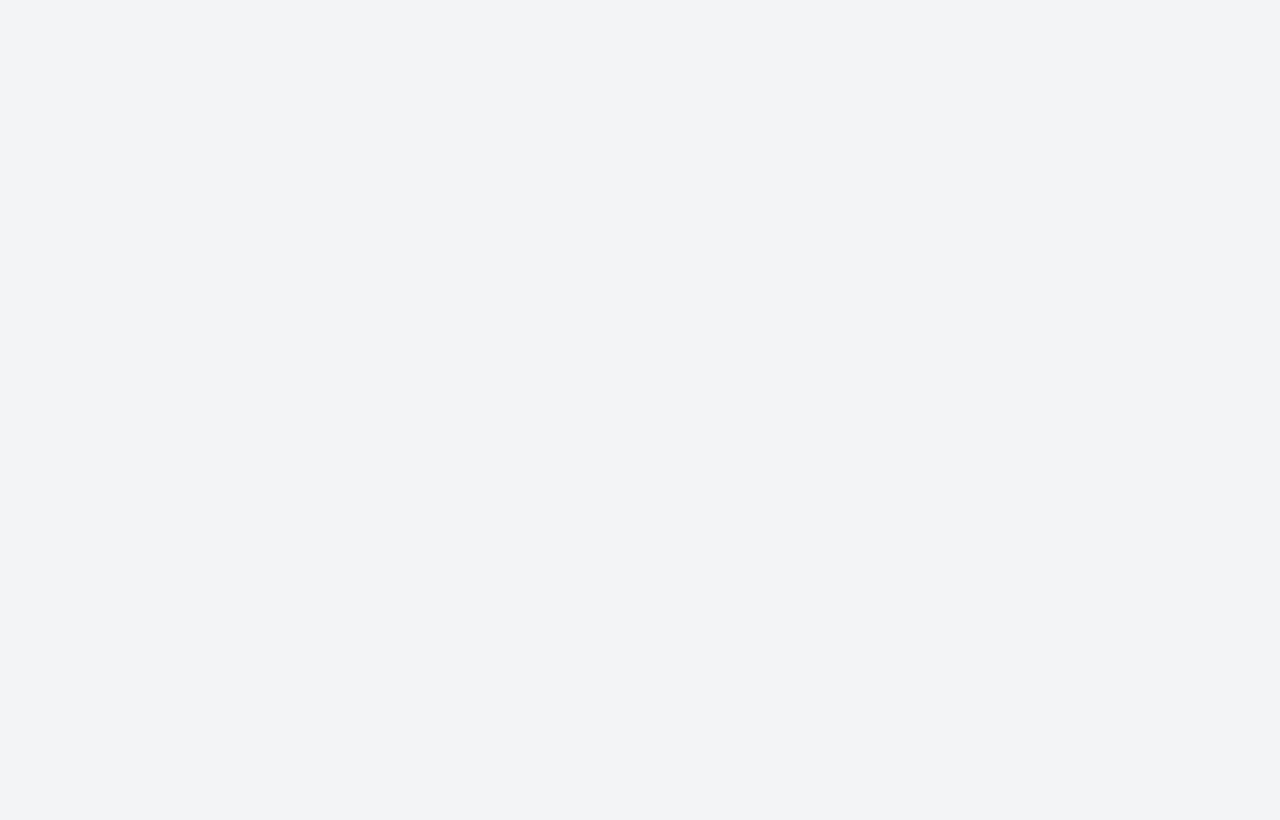
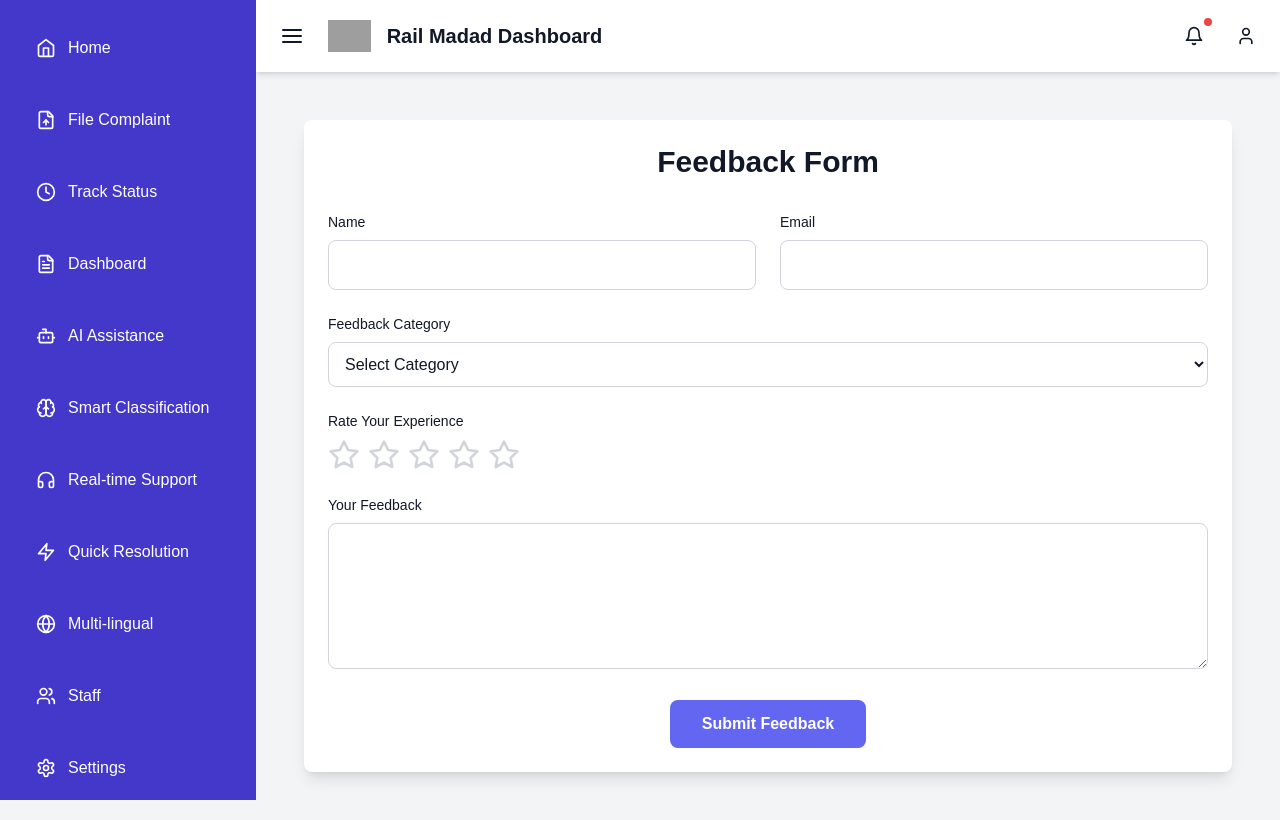
Before and after one commit to Manoj-Krishna-Chandragiri/Rail-Madad-Grievance-System, a React (Vite) app in the folder frontend/: page /feedback-form in a window 1280 px wide. Before the commit this address had no page. Built offline with nearby package versions, Linux system fonts and the light colour scheme; sample sign-in values are in the browser's storage; grey boxes are pictures that could not be loaded.

Commit message:
Updated App.tsx and Sidebar.tsx, added FeedbackForm component

```diff
--- a/frontend/src/App.tsx
+++ b/frontend/src/App.tsx
@@ -5,7 +5,7 @@
 import Home from './pages/Home';
 import Login from './pages/Login';
 import AIAssistance from './pages/AIAssistance';
-import FileComplaint from './pages/FileComplaint';
+import FileComplaint from './pages/FileComplaint.tsx';
 import SmartClassification from './pages/SmartClassification';
 import RealTimeSupport from './pages/RealTimeSupport';
 import QuickResolution from './pages/QuickResolution';
@@ -14,6 +14,7 @@
 import Staff from './pages/Staff';
 import Settings from './pages/Settings';
 import Help from './pages/Help';
+import FeedbackForm from './pages/FeedbackForm.tsx';
 
 const PrivateRoute = ({ children }: { children: React.ReactNode }) => {
   const isAuthenticated = localStorage.getItem('isAuthenticated') === 'true';
@@ -47,6 +48,7 @@
               <Route path="staff" element={<Staff />} />
               <Route path="settings" element={<Settings />} />
               <Route path="help" element={<Help />} />
+              <Route path="feedback-form" element={<FeedbackForm />} />
             </Route>
           </Routes>
         </Router>
--- a/frontend/src/components/Sidebar.tsx
+++ b/frontend/src/components/Sidebar.tsx
@@ -1,5 +1,5 @@
 import { Link, useLocation } from 'react-router-dom';
-import { Home, FileText, Users, Settings, HelpCircle, Bot, FileUp, Brain, Headphones, Zap, Globe, Clock } from 'lucide-react';
+import { Home, FileText, Users, Settings, HelpCircle, Bot, FileUp, Brain, Headphones, Zap, Globe, Clock, MessageSquare } from 'lucide-react';
 import { useTheme } from '../context/ThemeContext';
 
 interface SidebarProps {
@@ -23,7 +23,8 @@
     { path: '/multi-lingual', icon: Globe, label: 'Multi-lingual' },
     { path: '/staff', icon: Users, label: 'Staff' },
     { path: '/settings', icon: Settings, label: 'Settings' },
-    { path: '/help', icon: HelpCircle, label: 'Help' }
+    { path: '/help', icon: HelpCircle, label: 'Help' },
+    { path: '/feedback-form', icon: MessageSquare, label: 'Feedback Form' }
   ];
 
   const sidebarBg = theme === 'dark' ? 'bg-gray-800' : 'bg-indigo-700';
@@ -32,8 +33,9 @@
 
   return (
     <aside className={`fixed left-0 top-0 h-full w-64 ${sidebarBg} text-white transition-transform duration-300 ${isOpen ? 'translate-x-0' : '-translate-x-full'}`}>
-      <div className="p-6">
-        <div className="space-y-6">
+      <div className="h-full flex flex-col">
+        <div className="flex-grow overflow-y-auto">
+          <div className="space-y-6 p-6">
             {menuItems.map((item) => {
               const Icon = item.icon;
               return (
@@ -51,6 +53,7 @@
             })}
           </div>
         </div>
+      </div>
     </aside>
   );
 };
--- /dev/null
+++ b/frontend/src/pages/FeedbackForm.tsx
@@ -0,0 +1,147 @@
+import React, { useState } from 'react';
+import { useTheme } from '../context/ThemeContext';
+import { Star } from 'lucide-react';
+
+const FeedbackForm = () => {
+  const { theme } = useTheme();
+  const [feedback, setFeedback] = useState({
+    name: '',
+    email: '',
+    category: '',
+    rating: 0,
+    message: ''
+  });
+
+  const handleChange = (e: React.ChangeEvent<HTMLInputElement | HTMLTextAreaElement | HTMLSelectElement>) => {
+    const { name, value } = e.target;
+    setFeedback(prev => ({
+      ...prev,
+      [name]: value
+    }));
+  };
+
+  const handleStarClick = (rating: number) => {
+    setFeedback(prev => ({
+      ...prev,
+      rating
+    }));
+  };
+
+  const handleSubmit = (e: React.FormEvent) => {
+    e.preventDefault();
+    console.log('Feedback Submitted:', feedback);
+  };
+
+  const inputClass = theme === 'dark'
+    ? 'bg-gray-700 border-gray-600 text-white focus:ring-indigo-500 focus:border-indigo-500'
+    : 'bg-white border-gray-300 text-gray-900 focus:ring-indigo-500 focus:border-indigo-500';
+
+  return (
+    <div className="max-w-7xl mx-auto p-6">
+      <div className={`${theme === 'dark' ? 'bg-gray-800 text-white' : 'bg-white'} rounded-lg shadow-lg p-6`}>
+        <h1 className="text-3xl font-bold text-center mb-8">Feedback Form</h1>
+
+        <form onSubmit={handleSubmit} className="space-y-6">
+          <div className="grid grid-cols-1 md:grid-cols-2 gap-6">
+            <div>
+              <label htmlFor="name" className="block mb-2 text-sm font-medium">Name</label>
+              <input
+                type="text"
+                id="name"
+                name="name"
+                value={feedback.name}
+                onChange={handleChange}
+                className={`w-full p-3 rounded-lg border ${inputClass}`}
+                required
+              />
+            </div>
+
+            <div>
+              <label htmlFor="email" className="block mb-2 text-sm font-medium">Email</label>
+              <input
+                type="email"
+                id="email"
+                name="email"
+                value={feedback.email}
+                onChange={handleChange}
+                className={`w-full p-3 rounded-lg border ${inputClass}`}
+                required
+              />
+            </div>
+          </div>
+
+          <div>
+            <label htmlFor="category" className="block mb-2 text-sm font-medium">Feedback Category</label>
+            <select
+              id="category"
+              name="category"
+              value={feedback.category}
+              onChange={handleChange}
+              className={`w-full p-3 rounded-lg border ${inputClass}`}
+              required
+            >
+              <option value="">Select Category</option>
+              <option value="complaint">Complaint Handling</option>
+              <option value="support">Support Quality</option>
+              <option value="ai">AI Assistance</option>
+              <option value="general">General Feedback</option>
+            </select>
+          </div>
+
+          <div>
+            <label className="block mb-2 text-sm font-medium">Rate Your Experience</label>
+            <div className="flex items-center space-x-2">
+              {[1, 2, 3, 4, 5].map((star) => (
+                <button
+                  key={star}
+                  type="button"
+                  onClick={() => handleStarClick(star)}
+                  className="focus:outline-none"
+                >
+                  <Star
+                    className={`h-8 w-8 ${
+                      star <= feedback.rating
+                        ? 'text-yellow-500 fill-current'
+                        : (theme === 'dark' ? 'text-gray-600' : 'text-gray-300')
+                    }`}
+                  />
+                </button>
+              ))}
+              <span className="ml-2 text-sm">
+                {feedback.rating ? `${feedback.rating}/5` : ''}
+              </span>
+            </div>
+          </div>
+
+          <div>
+            <label htmlFor="message" className="block mb-2 text-sm font-medium">Your Feedback</label>
+            <textarea
+              id="message"
+              name="message"
+              rows={5}
+              value={feedback.message}
+              onChange={handleChange}
+              className={`w-full p-3 rounded-lg border ${inputClass}`}
+              required
+            />
+          </div>
+
+          <div className="text-center">
+            <button
+              type="submit"
+              className={`px-8 py-3 rounded-lg font-semibold transition-colors ${
+                theme === 'dark'
+                  ? 'bg-indigo-600 hover:bg-indigo-700 text-white'
+                  : 'bg-indigo-500 hover:bg-indigo-600 text-white'
+              }`}
+            >
+              Submit Feedback
+            </button>
+          </div>
+        </form>
+      </div>
+    </div>
+  );
+};
+
+export default FeedbackForm;
```
Lines whose indentation alone changed are shown as unchanged.
